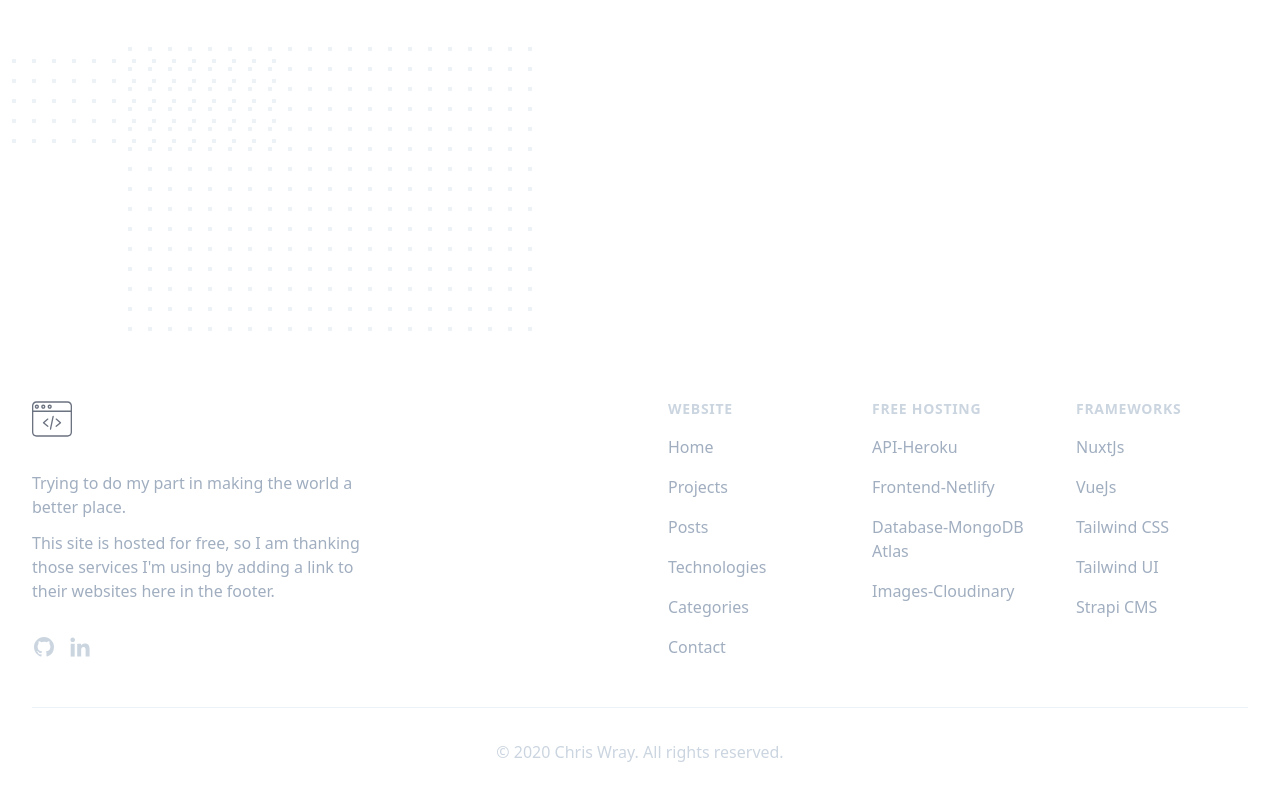
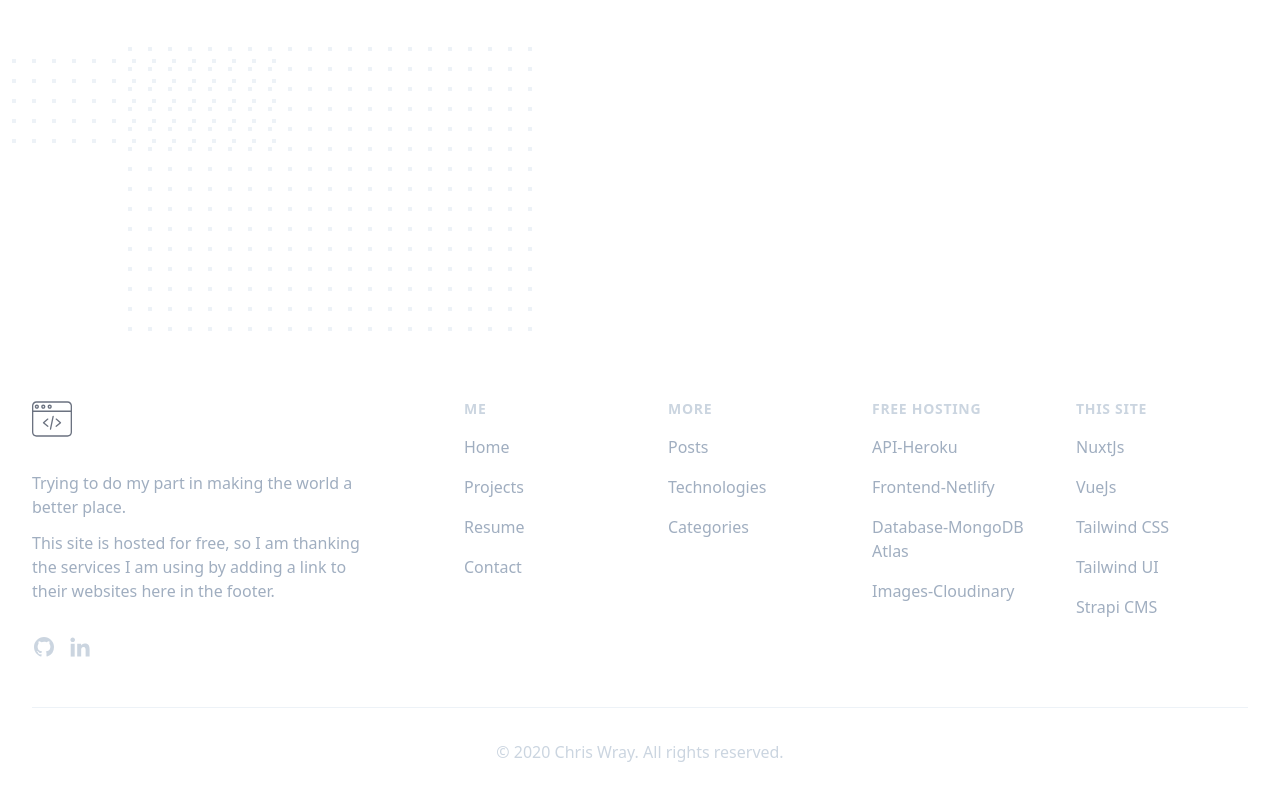
Before and after one commit to cwray-tech/portfolio-frontend, a Nuxt app: page / in a window 1280 px wide. Shown: the part 849-1649 px from the top of the page. Built offline with nearby package versions, Linux system fonts and the light colour scheme; no server answers.

Commit message:
added resume and updated footer links

```diff
--- a/components/Footer.vue
+++ b/components/Footer.vue
@@ -12,7 +12,7 @@
           <p class="mt-8 text-gray-500 text-base leading-6">
             Trying to do my part in making the world a better place.</p>
             <p class="mt-3 text-gray-500 text-base leading-6">
-            This site is hosted for free, so I am thanking those services I'm using by adding a link to their websites here in the footer.
+            This site is hosted for free, so I am thanking the services I am using by adding a link to their websites here in the footer.
           </p>
           <div class="mt-8 flex">
             <a href="https://github.com/cwray-tech"
@@ -39,11 +39,11 @@
         </div>
         <div class="mt-12 grid lg:grid-cols-2 gap-8 xl:mt-0 lg:col-span-2">
           <div class="md:grid md:grid-cols-2 md:gap-8">
-            <div class="md:col-start-2">
+            <div>
               <h4
                 class="text-sm leading-5 font-semibold tracking-wider text-gray-400 uppercase"
               >
-                Website
+                Me
               </h4>
               <ul class="mt-4">
                 <li>
@@ -62,6 +62,34 @@
                     Projects
                   </NuxtLink>
                 </li>
+
+                <li class="mt-4">
+                  <a
+                    href="/Christopher-Wray (resume).pdf"
+                    target="_blank"
+                    class="text-base leading-6 text-gray-500 hover:text-gray-900"
+                  >
+                    Resume
+                  </a>
+                </li>
+                <li class="mt-4">
+                  <NuxtLink
+                    to="/contact"
+                    class="text-base leading-6 text-gray-500 hover:text-gray-900"
+                  >
+                    Contact
+                  </NuxtLink>
+                </li>
+              </ul>
+            </div>
+            <div class="mt-8 md:mt-0">
+              <h4
+                class="text-sm leading-5 font-semibold tracking-wider text-gray-400 uppercase"
+              >
+                More
+              </h4>
+              <ul class="mt-4">
+
                 <li class="mt-4">
                   <NuxtLink
                     to="/posts"
@@ -84,14 +112,6 @@
                     class="text-base leading-6 text-gray-500 hover:text-gray-900"
                   >
                     Categories
-                  </NuxtLink>
-                </li>
-                <li class="mt-4">
-                  <NuxtLink
-                    to="/contact"
-                    class="text-base leading-6 text-gray-500 hover:text-gray-900"
-                  >
-                    Contact
                   </NuxtLink>
                 </li>
               </ul>
@@ -148,11 +168,11 @@
 
               </ul>
             </div>
-            <div class="mt-12 md:mt-0">
+            <div class="mt-8 md:mt-0">
               <h4
                 class="text-sm leading-5 font-semibold tracking-wider text-gray-400 uppercase"
               >
-                Frameworks
+                This Site
               </h4>
               <ul class="mt-4">
                 <li>
```
Also changed, not shown: 1 other file (tests, documents, lock files or other folders).
